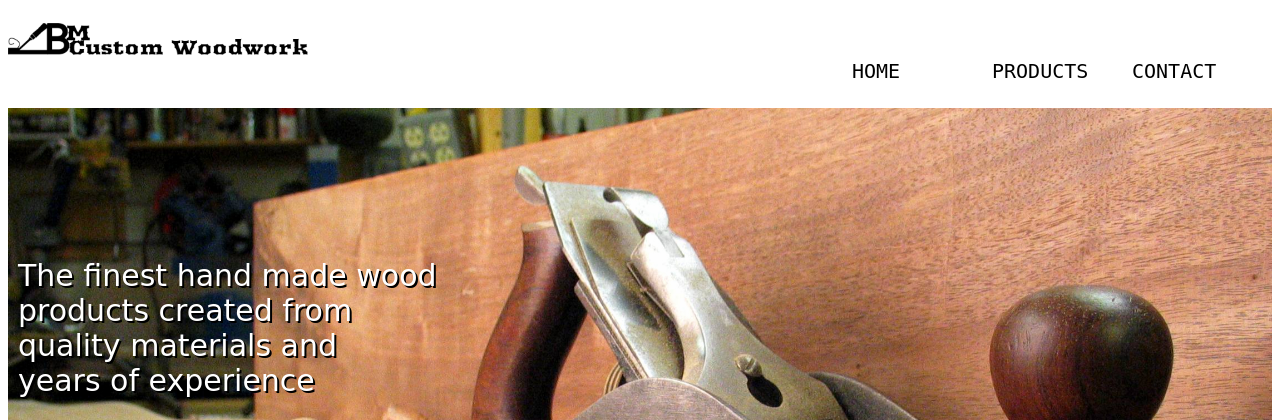
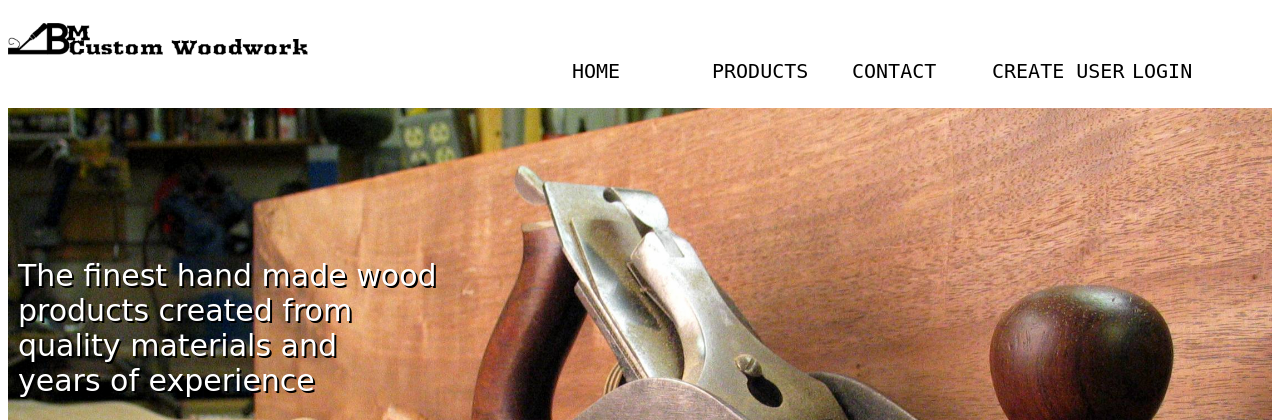
Before and after one commit to mahonetm/Web-apps-Project, a PHP site: page / in a window 1280 px wide. Shown: the top 420 px of the page. Run offline with PHP 8.4, Linux system fonts and the light colour scheme.

Commit message:
I added, login and register

```diff
--- a/index.php
+++ b/index.php
@@ -12,8 +12,12 @@
     <div id = "header">
         <img src ="drawing.png" id = "logo"/>
         <ul id = "menu">
+			<li class ="navLink">
+                <a href = "user_login.php">LOGIN</a>
+			<li class ="navLink">
+                <a href = "register_user.php">CREATE USER</a>
             <li class ="navLink">
-                <a href = "contact.php">CONTACT</a>
+                <a href = "add_customer.php">CONTACT</a>
             </li>
             <li class ="navLink">
                 <a href = "products.php">PRODUCTS</a>
```
